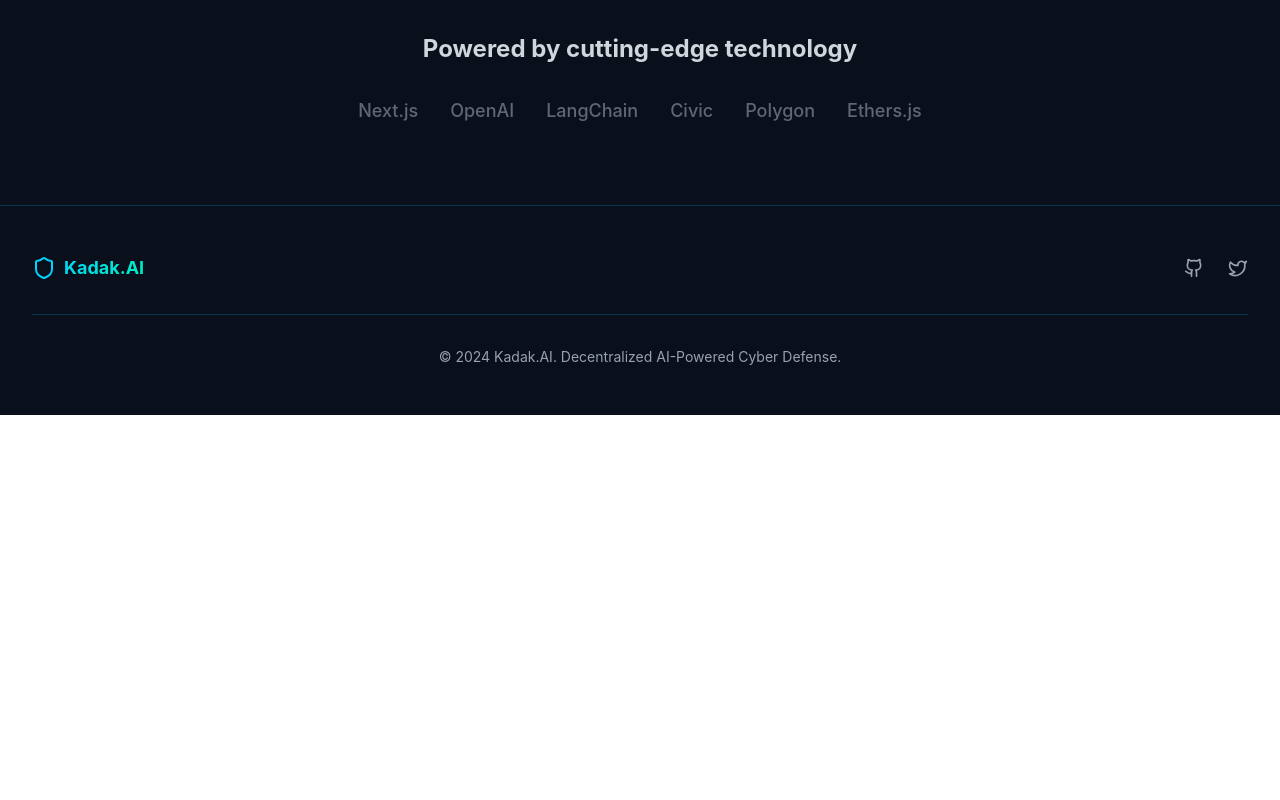
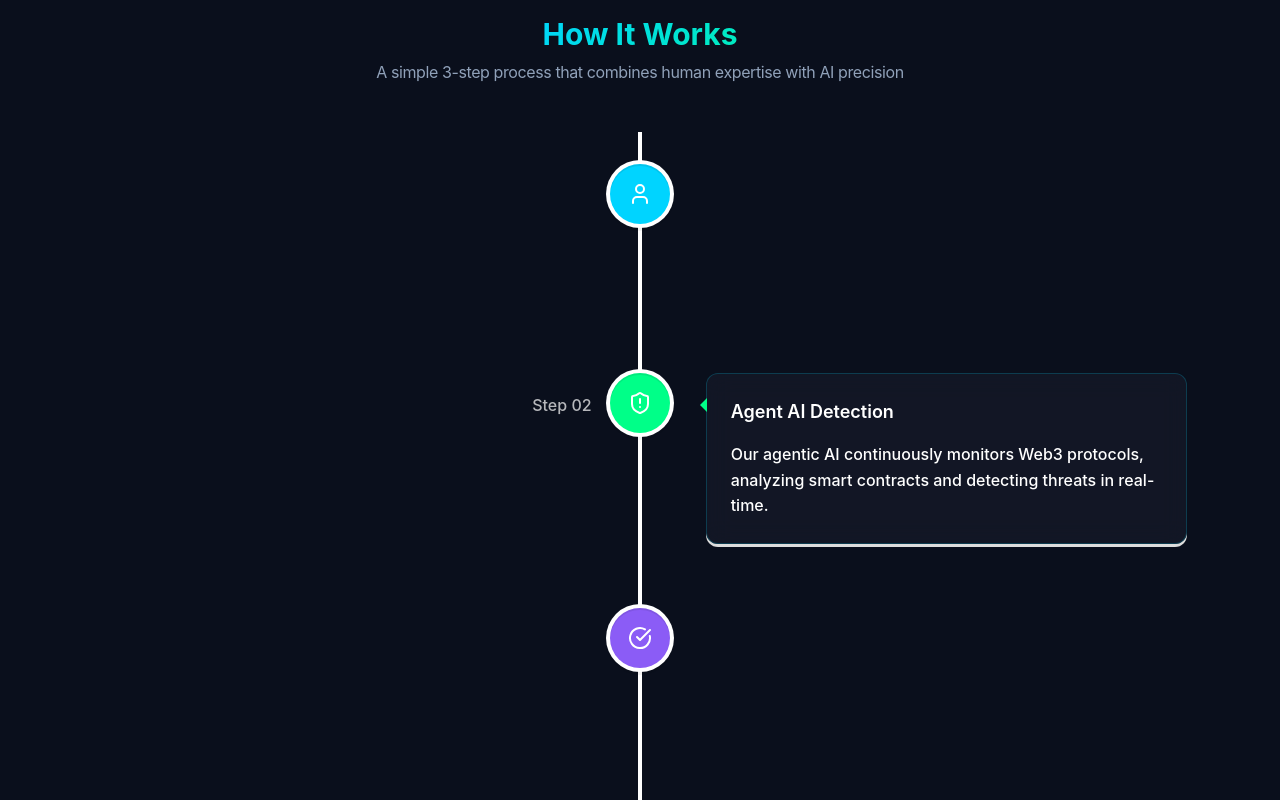
Before and after one commit to ArnabhS/kavachai-h4b, a Next.js app: page / in a window 1280 px wide. Shown: the part 700-1500 px from the top of the page. Before the commit the page ends 1115 px from the top, so only its background shows below. Built offline with nearby package versions, Linux system fonts and the light colour scheme; what @civic/auth-web3 would draw is missing.

Commit message:
feat: how it works

```diff
--- a/package.json
+++ b/package.json
@@ -16,7 +16,8 @@
     "lucide-react": "^0.518.0",
     "next": "15.3.4",
     "react": "^19.0.0",
-    "react-dom": "^19.0.0"
+    "react-dom": "^19.0.0",
+    "react-vertical-timeline-component": "^3.5.3"
   },
   "devDependencies": {
     "@eslint/eslintrc": "^3",
@@ -24,6 +25,7 @@
     "@types/node": "^20",
     "@types/react": "^19",
     "@types/react-dom": "^19",
+    "@types/react-vertical-timeline-component": "^3.3.6",
     "eslint": "^9",
     "eslint-config-next": "15.3.4",
     "tailwindcss": "^4",
--- a/src/app/page.tsx
+++ b/src/app/page.tsx
@@ -5,6 +5,7 @@ import { ArrowUp } from "lucide-react";
 import HeroSection from "@/components/Home/HeroSection";
 import Navbar from "@/components/common/Navbar";
 import Footer from "@/components/common/Footer";
+import HowItWorks from "@/components/Home/HowItWorks";
 
 
 
@@ -34,6 +35,7 @@ export default function HomePage() {
       {/* Main Content */}
       <div className="py-4 mt-14">
       <HeroSection />
+      <HowItWorks />
 
 
       {/* Tech Stack Section */}
--- a/src/components/Home/HowItWorks.tsx
+++ b/src/components/Home/HowItWorks.tsx
@@ -1,86 +1,83 @@
-'use client';
-import { motion } from "framer-motion";
-import { useEffect, useState } from "react";
-import { ArrowUp } from "lucide-react";
-import HeroSection from "./HeroSection";
-import Navbar from "../common/Navbar";
-import Footer from "../common/Footer";
+import { VerticalTimeline, VerticalTimelineElement } from 'react-vertical-timeline-component';
+import 'react-vertical-timeline-component/style.min.css';
+import { ShieldAlert, CheckCircle, User } from "lucide-react";
 
 
+const steps = [
+  {
+    id: 1,
+    title: "Civic Auth Verification",
+    description:
+      "Verified white-hat hackers and security experts join our trusted network through Civic identity verification.",
+    icon: <User size={24} />,
+    bgColor: "var(--cyber-accent)",
+  },
+  {
+    id: 2,
+    title: "Agent AI Detection",
+    description:
+      "Our agentic AI continuously monitors Web3 protocols, analyzing smart contracts and detecting threats in real-time.",
+    icon: <ShieldAlert size={24} />,
+    bgColor: "var(--cyber-neon)",
+  },
+  {
+    id: 3,
+    title: "Human Approval",
+    description:
+      "Verified experts review AI findings, approve responses, and execute mitigation strategies for maximum accuracy.",
+    icon: <CheckCircle size={24} />,
+    bgColor: "var(--cyber-purple)",
+  },
+];
 
-export default function HomePage() {
-  const [showScrollTop, setShowScrollTop] = useState(false);
+export default function TimelinePage() {
+  return (
+    <div className="min-h-screen flex flex-col items-center px-4 py-12 sm:px-6 lg:px-8">
+      <h2 className="text-3xl font-bold glow-text text-center mb-2">How It Works</h2>
+      <p className="text-slate-400 text-center tracking-tight mb-12">A simple 3-step process that combines human expertise with AI precision</p>
 
-  useEffect(() => {
-    const handleScroll = () => {
-      setShowScrollTop(window.scrollY > 400);
-    };
-    window.addEventListener('scroll', handleScroll);
-    return () => window.removeEventListener('scroll', handleScroll);
-  }, []);
+      {/* <VerticalTimeline >
+        {steps.map((step) => (
+          <VerticalTimelineElement
+            key={step.id}
+            className="vertical-timeline-element--work "
+            contentStyle={{ background: '#FBD9ED', color: '#000' }}
+            contentArrowStyle={{ borderRight: `7px solid #FBD9ED` }}
+            date={`Step 0${step.id}`}
+            iconStyle={{ background: step.bgColor, color: '#fff' }}
+            icon={step.icon}
+          >
+            <h3 className="text-lg font-semibold text-cyber-accent">{step.title}</h3>
+            <p className="text-slate-600 text-sm mt-2">{step.description}</p>
+          </VerticalTimelineElement>
+        ))}
+      </VerticalTimeline> */}
 
-  const scrollToTop = () => {
-    window.scrollTo({ top: 0, behavior: 'smooth' });
-  };
+      <VerticalTimeline>
+        {steps.map((step) => (
+          <VerticalTimelineElement
+            key={step.id}
+            className="vertical-timeline-element--work"
+            // contentStyle={{ background: step.bgColor, color: '#fff' }}
+            contentStyle={{
+              background: 'color-mix(in srgb, var(--cyber-blue) 50%, transparent)',
+              backdropFilter: 'blur(12px)',
+              border: '1px solid color-mix(in srgb, var(--cyber-accent) 20%, transparent)',
+              borderRadius: 'var(--radius)',
+              color: '#fff',
+              transition: 'all 0.2s cubic-bezier(0.4, 0, 0.2, 1)',
+            }}
+            contentArrowStyle={{ borderRight: `7px solid ${step.bgColor}` }}
+            date={`Step 0${step.id}`}
+            iconStyle={{ background: step.bgColor, color: '#fff' }}
+            icon={step.icon}
+          >
+            <h3 className="text-lg font-semibold">{step.title}</h3>
+            <p className="text-sm mt-2">{step.description}</p>
+          </VerticalTimelineElement>
+        ))}
+      </VerticalTimeline>
 
-  return (
-    <div className="min-h -screen bg-cyber-dark text-white">
-      {/* Navigation */}
-      <div>
-        <Navbar />
-      </div>
-
-
-      {/* Main Content */}
-      <div className="py-4 mt-14">
-      <HeroSection />
-
-      {/* Tech Stack Section */}
-      <section className="py-16 bg-cyber-darker border-t border-cyber-accent/20">
-        <div className="max-w-7xl mx-auto px-4 sm:px-6 lg:px-8">
-          <motion.div
-            initial={{ opacity: 0, y: 30 }}
-            whileInView={{ opacity: 1, y: 0 }}
-            transition={{ duration: 0.8 }}
-            viewport={{ once: true }}
-            className="text-center"
-          >
-            <h3 className="text-2xl font-bold mb-8 text-gray-300">
-              Powered by cutting-edge technology
-            </h3>
-            <div className="flex flex-wrap justify-center items-center gap-8 opacity-60">
-              {["Next.js", "OpenAI", "LangChain", "Civic", "Polygon", "Ethers.js"].map((tech) => (
-                <motion.div
-                  key={tech}
-                  whileHover={{ scale: 1.1, opacity: 1 }}
-                  className="text-lg font-medium text-gray-400 hover:text-cyber-accent transition-colors cursor-pointer"
-                >
-                  {tech}
-                </motion.div>
-              ))}
-            </div>
-          </motion.div>
-        </div>
-      </section>
-      </div>
-
-      {/* Footer */}
-      <Footer />
-
-      {/* Scroll to Top Button */}
-      {showScrollTop && (
-        <motion.button
-        initial={{ opacity: 0, scale: 0 }}
-        animate={{ opacity: 1, scale: 1 }}
-        whileHover={{ rotate: 360, scale: 1.1 }}
-        transition={{ type: 'tween', duration: 0.3, ease: 'easeInOut' }}
-        onClick={scrollToTop}
-        className="fixed bottom-8 right-8 bg-cyber-accent text-cyber-dark p-3 rounded-full shadow-lg hover:shadow-cyber-accent/30 transition-all duration-300 z-50"
-
-        >
-          <ArrowUp className="h-5 w-5" />
-        </motion.button>
-      )}
     </div>
   );
 }
```
Also changed, not shown: 1 other file (tests, documents, lock files or other folders).
